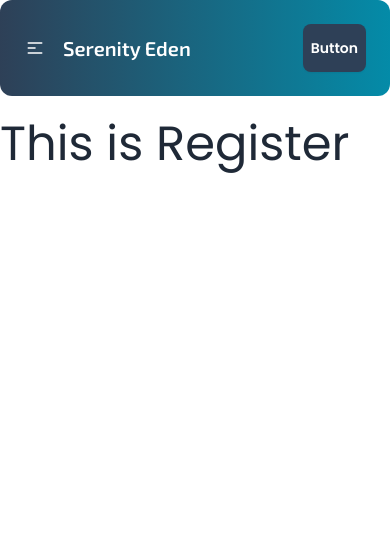
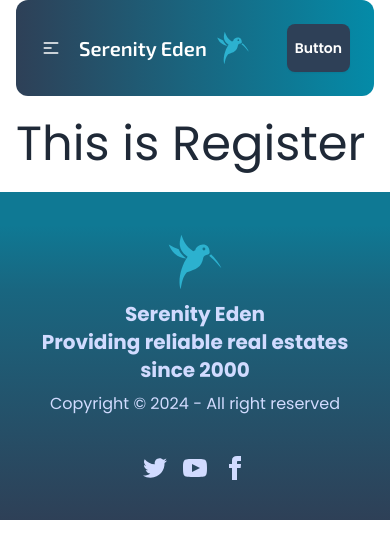
Before and after one commit to MiM1303/Serenity-Eden, a React (Vite) app: page /register in a window 390 px wide. Shown: the top 558 px of the page. Built offline with nearby package versions, Linux system fonts and the light colour scheme; no server answers.

Commit message:
added responsive footer

```diff
--- a/src/App.css
+++ b/src/App.css
@@ -23,3 +23,10 @@
 .slide4{
     background-image: url('./assets/cover4.jpg');
 }
+
+.navbar a:hover{
+    background-color: #99c24d;
+}
+.navbar a:active{
+    background-color: #408c7f;
+}
--- a/src/layout/Root.jsx
+++ b/src/layout/Root.jsx
@@ -1,10 +1,17 @@
 import { Outlet } from "react-router-dom";
+import Footer from "../pages/Shared/Footer"
+import Navbar from "../pages/Shared/Navbar";
 
 
 const Root = () => {
     return (
-        <div className=" container md:mt-4 mx-auto  lg:mt-16 font-poppins">
-            <Outlet></Outlet>
+        <div className=" font-poppins">
+            <div className=" container px-4 md:mt-4 mx-auto lg:mt-16">
+                <Navbar></Navbar>
+                <Outlet></Outlet>
+            </div>
+            <Footer></Footer>
+
         </div>
     );
 };
--- /dev/null
+++ b/src/pages/Error/ErrorPage.jsx
@@ -0,0 +1,14 @@
+import { Link } from "react-router-dom";
+
+
+const ErrorPage = () => {
+    return (
+        <div className="text-center">
+            <h2 className="text-red-600 text-5xl">Page not found!!!</h2>
+            <p className="text-3xl">This page does not exist.</p>
+            <p className="text-2xl">Go back to <Link className="text-blue-600" to={-1}>previous page</Link> </p>
+        </div>
+    );
+};
+
+export default ErrorPage;
--- a/src/pages/Home/Home.jsx
+++ b/src/pages/Home/Home.jsx
@@ -1,5 +1,4 @@
 import { useLoaderData } from "react-router-dom";
-import Navbar from "../Shared/Navbar";
 import Slider from "./Slider";
 import Estate from "./Estate";
 
@@ -9,7 +8,6 @@
     console.log(estates)
     return (
         <div>
-            <Navbar></Navbar>
             <Slider></Slider>
             <div className="text-center mt-10 mb-10 lg:mt-12">
                 <h2 className="mb-4 text-2xl md:text-3xl lg:text-4xl font-semibold text-[#264369]">Our Estates</h2>
@@ -22,7 +20,6 @@
                         estates.map(estate => <Estate key={estate.id} estate={estate}></Estate>)
                     }
             </div>
-
         </div>
     );
 };
--- a/src/pages/Login/Login.jsx
+++ b/src/pages/Login/Login.jsx
@@ -1,10 +1,9 @@
-import Navbar from "../Shared/Navbar";
+
 
 
 const Login = () => {
     return (
         <div>
-            <Navbar></Navbar>
             <h2 className="text-5xl">This is login</h2>
         </div>
     );
--- a/src/pages/Register/Register.jsx
+++ b/src/pages/Register/Register.jsx
@@ -1,11 +1,10 @@
-import Navbar from "../Shared/Navbar";
+
 
 
 
 const Register = () => {
     return (
         <div>
-            <Navbar></Navbar>
             <h2 className="text-5xl">This is Register</h2>
         </div>
     );
--- a/src/pages/Shared/Footer.jsx
+++ b/src/pages/Shared/Footer.jsx
@@ -1,9 +1,24 @@
-import React from 'react';
+import { GiHummingbird } from "react-icons/gi";
 
 const Footer = () => {
     return (
         <div>
-
+            <footer className="mt-6 md:mt-8 lg:mt-12 footer footer-center p-10 bg-gradient-to-b from-[#0f7994] from-10% via-[#196680] via-30% to-[#2e4057] text-primary-content">
+                <aside>
+                    <GiHummingbird  className="text-[#2CB1CF] text-6xl font-semibold"/>
+                    <p className="font-bold text-xl">
+                    Serenity Eden <br/>Providing reliable real estates since 2000
+                    </p>
+                    <p className="text-base">Copyright © 2024 - All right reserved</p>
+                </aside>
+                <nav>
+                    <div className="grid grid-flow-col gap-4">
+                    <a><svg xmlns="http://www.w3.org/2000/svg" width="24" height="24" viewBox="0 0 24 24" className="fill-current"><path d="M24 4.557c-.883.392-1.832.656-2.828.775 1.017-.609 1.798-1.574 2.165-2.724-.951.564-2.005.974-3.127 1.195-.897-.957-2.178-1.555-3.594-1.555-3.179 0-5.515 2.966-4.797 6.045-4.091-.205-7.719-2.165-10.148-5.144-1.29 2.213-.669 5.108 1.523 6.574-.806-.026-1.566-.247-2.229-.616-.054 2.281 1.581 4.415 3.949 4.89-.693.188-1.452.232-2.224.084.626 1.956 2.444 3.379 4.6 3.419-2.07 1.623-4.678 2.348-7.29 2.04 2.179 1.397 4.768 2.212 7.548 2.212 9.142 0 14.307-7.721 13.995-14.646.962-.695 1.797-1.562 2.457-2.549z"></path></svg></a>
+                    <a><svg xmlns="http://www.w3.org/2000/svg" width="24" height="24" viewBox="0 0 24 24" className="fill-current"><path d="M19.615 3.184c-3.604-.246-11.631-.245-15.23 0-3.897.266-4.356 2.62-4.385 8.816.029 6.185.484 8.549 4.385 8.816 3.6.245 11.626.246 15.23 0 3.897-.266 4.356-2.62 4.385-8.816-.029-6.185-.484-8.549-4.385-8.816zm-10.615 12.816v-8l8 3.993-8 4.007z"></path></svg></a>
+                    <a><svg xmlns="http://www.w3.org/2000/svg" width="24" height="24" viewBox="0 0 24 24" className="fill-current"><path d="M9 8h-3v4h3v12h5v-12h3.642l.358-4h-4v-1.667c0-.955.192-1.333 1.115-1.333h2.885v-5h-3.808c-3.596 0-5.192 1.583-5.192 4.615v3.385z"></path></svg></a>
+                    </div>
+                </nav>
+            </footer>
         </div>
     );
 };
--- a/src/pages/Shared/Navbar.jsx
+++ b/src/pages/Shared/Navbar.jsx
@@ -1,4 +1,6 @@
 import { NavLink } from "react-router-dom";
+import { GiHummingbird } from "react-icons/gi";
+import "../../App.css"
 
 
 const Navbar = () => {
@@ -22,7 +24,7 @@
                         {navLinks}
                     </ul>
                     </div>
-                    <a className="btn btn-ghost font-exo2 font-semibold text-xl lg:text-3xl text-white">Serenity Eden</a>
+                    <a className="flex items-center justify-center btn btn-ghost font-exo2 font-semibold text-xl lg:text-3xl text-white">Serenity Eden <GiHummingbird className="text-4xl font-semibold text-[#2CB1CF]"/></a>
                 </div>
                 <div className="navbar-center hidden lg:flex">
                     <ul className="menu menu-horizontal px-1">
--- a/src/pages/providers/AuthProvider.jsx
+++ b/src/pages/providers/AuthProvider.jsx
@@ -1,7 +1,7 @@
-import { getAuth } from "firebase/auth";
+import { createUserWithEmailAndPassword, getAuth, onAuthStateChanged, signInWithEmailAndPassword, signOut } from "firebase/auth";
 import app from "../../firebase/firebase.config"
 import PropTypes from 'prop-types';
-import { createContext, useState } from "react";
+import { createContext, useEffect, useState } from "react";
 
 export const AuthContext = createContext(null);
 
@@ -9,9 +9,41 @@
 
 const AuthProvider = ({children}) => {
     const [user, setUser] = useState(null);
+    const [loading, setLoading] = useState(true);
+
+    const createUser = (email, password) =>{
+        setLoading(true);
+        return createUserWithEmailAndPassword(auth, email, password);
+    }
+
+    const logOut = () =>{
+        setLoading(true);
+        return signOut(auth);
+    }
+
+    const signIn = (email,password)=>{
+        setLoading(true);
+        return signInWithEmailAndPassword(auth, email, password);
+    }
+
+    useEffect(()=>{
+       const unSubscribe = onAuthStateChanged(auth, currentUser =>{
+            console.log('User in the auth state changed');
+            setUser(currentUser);
+            setLoading(false);
+        });
+        return () =>{
+            unSubscribe();
+        }
+    }, [])
 
     const authInfo = {
         user,
+        loading,
+        createUser,
+        signIn,
+        logOut,
+
     }
 
     return (
--- a/src/routes/Router.jsx
+++ b/src/routes/Router.jsx
@@ -3,11 +3,13 @@
 import Home from "../pages/Home/Home";
 import Login from "../pages/Login/Login";
 import Register from "../pages/Register/Register";
+import ErrorPage from "../pages/Error/ErrorPage";
 
 const router = createBrowserRouter([
     {
         path: '/',
         element: <Root></Root>,
+        errorElement: <ErrorPage />,
         children: [
             {
                 path: '/',
```
Also changed, not shown: public/properties.json (+14 -14 lines).
